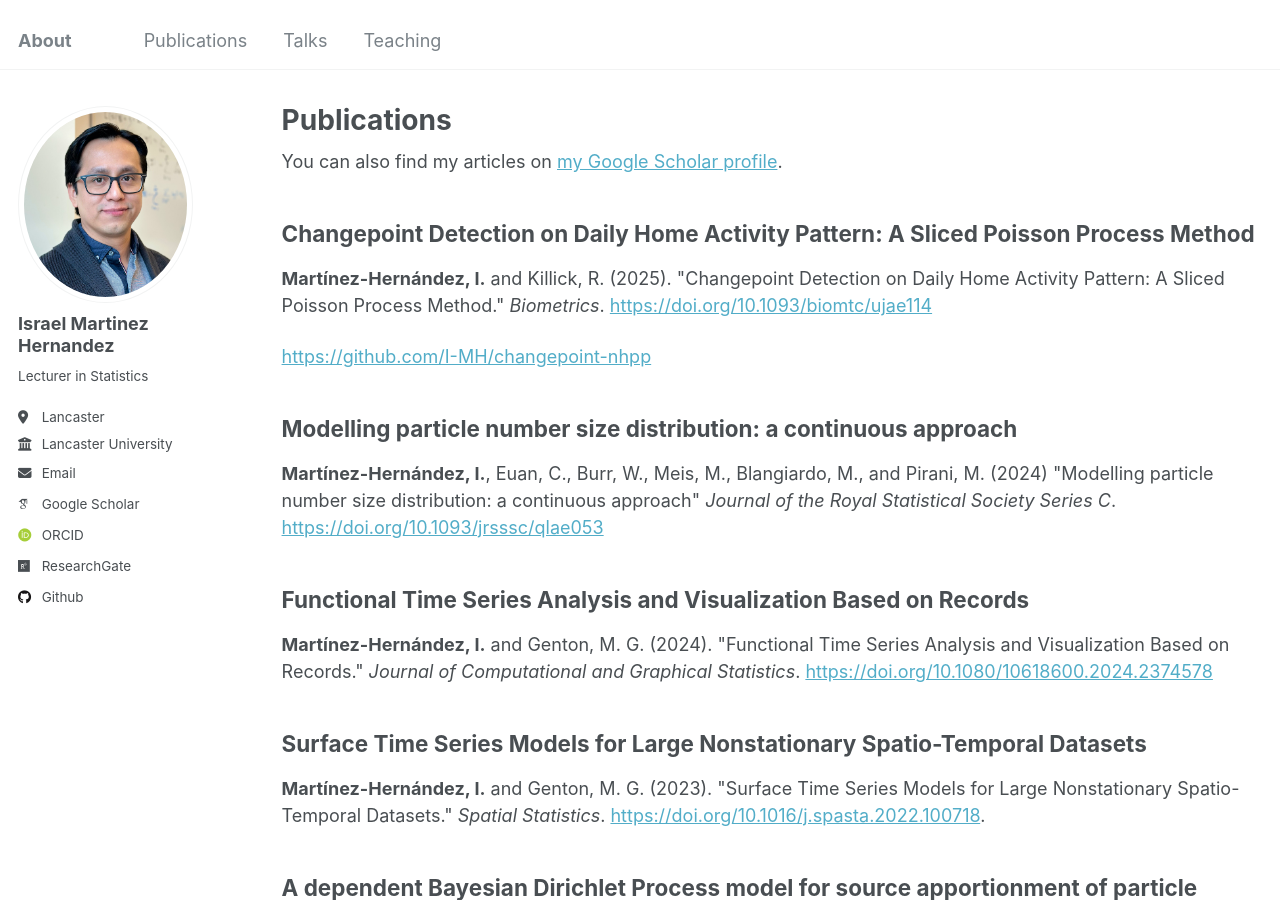
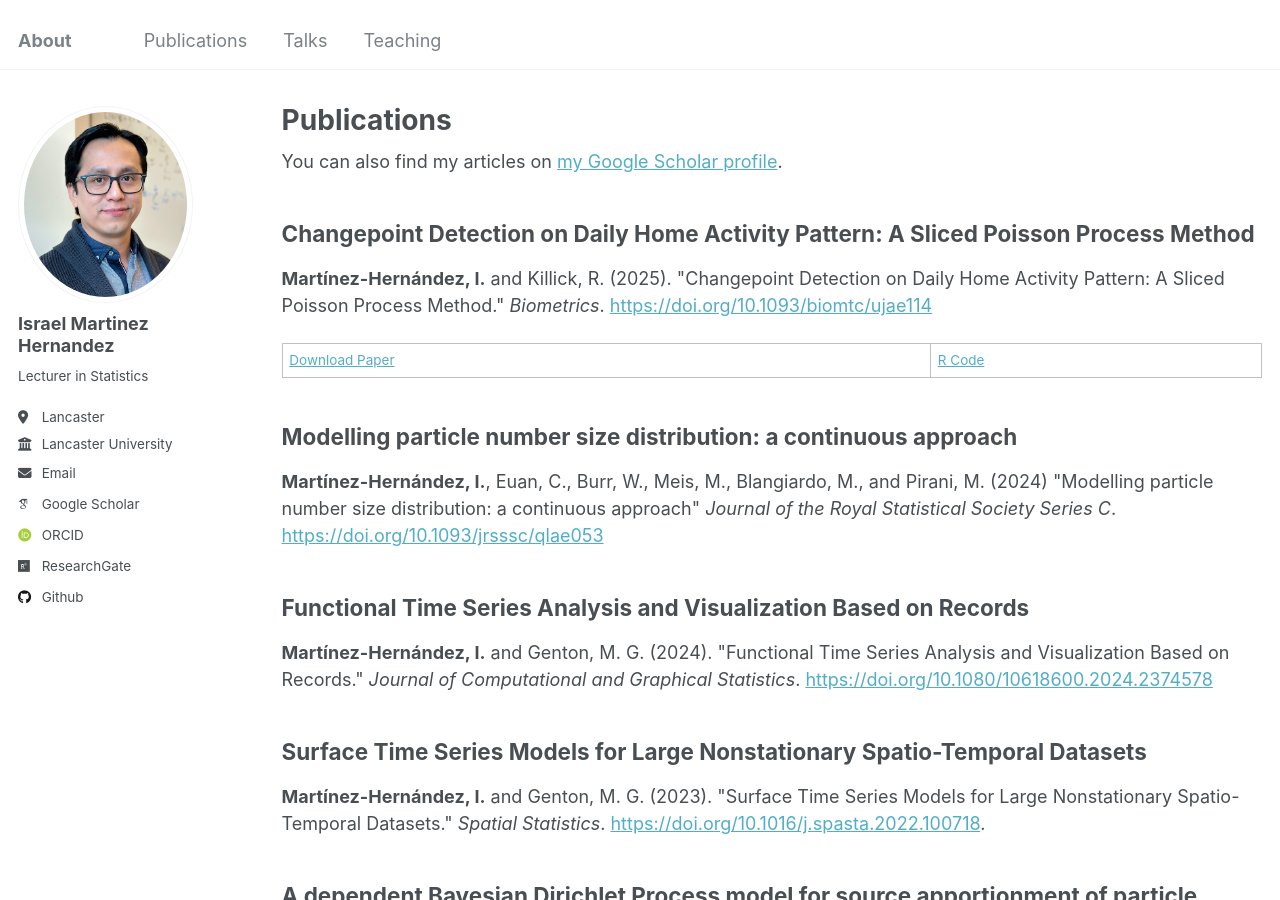
Before and after one commit to I-MH/I-MH.github.io, a Jekyll site: the page built from _pages/publications.md, in a window 1280 px wide and 900 px high. Built offline with Jekyll 4.4.1, drawn with Linux system fonts in a browser that asks for light colours; some web fonts are replaced.

Commit message:
Update publications.md

```diff
--- a/_pages/publications.md
+++ b/_pages/publications.md
@@ -16,7 +16,8 @@ A Sliced Poisson Process Method.&quot;
 <i>Biometrics</i>.
 [https://doi.org/10.1093/biomtc/ujae114](https://doi.org/10.1093/biomtc/ujae114)
 
-[https://github.com/I-MH/changepoint-nhpp](R Code)
+[Download Paper](https://github.com/I-MH/I-MH.github.io/blob/master/files/ujae114.pdf) | [R Code](https://github.com/I-MH/changepoint-nhpp)
+
 
 ## Modelling particle number size distribution: a continuous approach
 **Martínez-Hernández, I.**, Euan, C., Burr, W., Meis, M., Blangiardo, M.,
```
